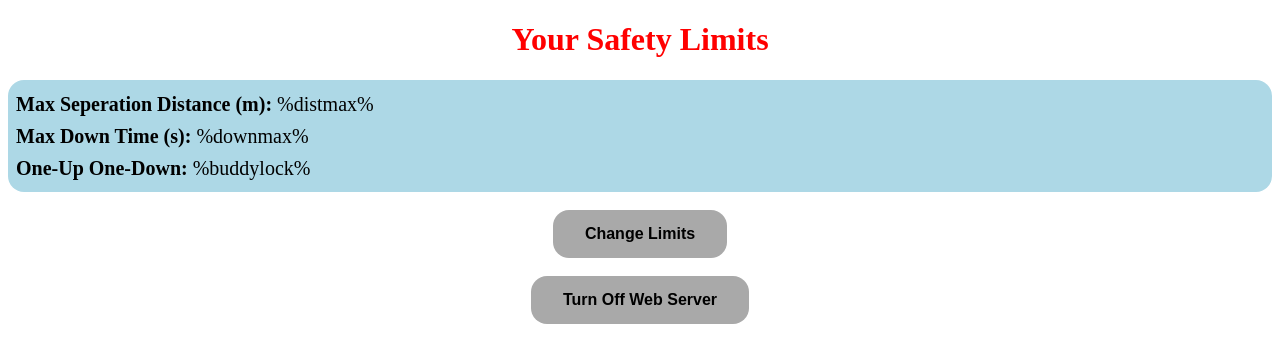
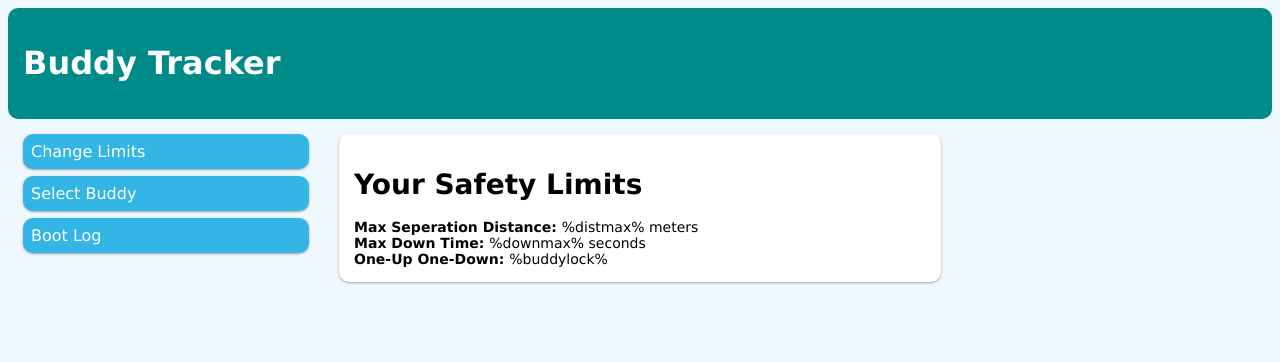
Before and after one commit to OceanLabsSeychelles/tbeam0, a plain HTML site: page data/index.html in a window 1280 px wide. Drawn offline with Linux system fonts and the light colour scheme.

Commit message:
Way prettier now, better CSS

```diff
--- a/data/index.html
+++ b/data/index.html
@@ -1,4 +1,3 @@
-<!DOCTYPE html>
 <html>
     <head>
         <title>Buddy Tracker</title>
@@ -8,21 +7,25 @@
     </head>
 
     <body>
-        <h1>Your Safety Limits</h1>
-        <div id="label-values">
-          <b>Max Seperation Distance (m): </b>%distmax%<br>
-          <b>Max Down Time (s): </b>%downmax%<br>
+      <div class="header">
+        <h1>Buddy Tracker</h1>
+      </div>
+      <div class="row">
+        <div class="col-3 col-s-3 menu">
+          <ul>
+            <li><a href='/config'>Change Limits</a></li>
+            <li>Select Buddy</li>
+            <li>Boot Log</li>
+          </ul>
+        </div>
+        <div class="col-6 col-s-9">
+          <div class="settings">
+          <h1>Your Safety Limits</h1>
+          <b>Max Seperation Distance: </b>%distmax% meters<br>
+          <b>Max Down Time: </b>%downmax% seconds<br>
           <b>One-Up One-Down: </b>%buddylock%<br>
-        </div><br>
-        <div style="text-align:center;">
-        <button onclick="window.location.href='/config';">
-            Change Limits
-        </button><br><br>
-
-        <button onclick="window.location.href='/power-off';">
-            Turn Off Web Server
-        </button>
-
+          </div>
+        </div><br><br>
         <div>
     </body>
 </html>
--- a/data/style.css
+++ b/data/style.css
@@ -1,60 +1,136 @@
-body {
-  background-color: smokey;
-  font-family: Volkorn;
+*{
+  box-sizing: border-box;
 }
 
-h1{
-  color: red;
-  text-align: center;
+.row::after {
+  content: "";
+  clear: both;
+  display: table;
 }
 
-h2{
-  color: black;
-  text-align: center;
+[class*="col-"] {
+  float: left;
+  padding: 15px;
 }
 
-input[type=number] {
-  align-items: center;
-  padding:10px;
-  margin:5px 0;
-  width: 85%;
+html {
+  font-family: "Lucida Sans", sans-serif;
+  background-color: aliceblue;
 }
 
-input[type=submit] {
-  background-color: darkgray; /* Green */
+.header {
+  background-color: darkcyan;
+  color: #ffffff;
+  padding: 15px;
+  border-radius:10px;
+}
+
+.menu ul {
+  list-style-type: none;
+  margin: 0;
+  padding: 0;
+}
+
+.menu li {
+  padding: 8px;
+  margin-bottom: 7px;
+  background-color: #33b5e5;
+  color: #ffffff;
+  box-shadow: 0 1px 3px rgba(0,0,0,0.12), 0 1px 2px rgba(0,0,0,0.24);
+  border-radius:10px;
+}
+
+.menu li a { margin: 0px; display: block; text-decoration: none; color: #ffffff;}
+
+.menu li:hover {
+  background-color: #0099cc;
+}
+
+input[type='number']{
+  width:250px;
+  padding:10px;
+  border:0px;
+  box-shadow:0 0 1px 4px rgba(0,0,0,0.06);
+  border-radius:10px;
+}
+
+input[type=button], input[type=submit], input[type=reset] {
+  background-color: darkcyan;
   border: none;
   color: white;
-  padding: 15px 32px;
-  text-align: center;
+  width:250px;
+  padding: 10px;
   text-decoration: none;
-  display: inline-block;
-  font-size: 16px;
-  border-radius: 16px;
+  margin: 4px 2px;
+  border-radius:10px;
+
+}
+.settings {
+  background-color: white;
+  padding: 15px;
+  color: black;
+  font-size: 14px;
+  box-shadow: 0 1px 3px rgba(0,0,0,0.12), 0 1px 2px rgba(0,0,0,0.24);
+  border-radius:10px;
 }
 
-button {
-  font-weight: bold;
-  background-color: darkgray;
-  border: none;
-  color: black;
-  padding: 15px 32px;
+.aside {
+  background-color: #33b5e5;
+  padding: 15px;
+  color: #ffffff;
   text-align: center;
-  text-decoration: none;
-  display: inline-block;
-  font-size: 16px;
-  border-radius: 16px;
+  font-size: 14px;
+  box-shadow: 0 1px 3px rgba(0,0,0,0.12), 0 1px 2px rgba(0,0,0,0.24);
+  border-radius:10px;
 }
 
-#label-values{
-  font-size: 20px;
-  background: lightblue;
-  padding: 8px;
-  line-height: 1.6;
-  border-radius: 16px;
+.footer {
+  background-color: #0099cc;
+  color: #ffffff;
+  text-align: center;
+  font-size: 14px;
+  padding: 15px;
+  position: absolute;
+  bottom: 0;
+  width: 95%;
+  height: 4.0rem;            /* Footer height */
+  margin-top: -200px;
 }
 
-#label{
-  color: smokeywhite;
+/* For mobile phones: */
+[class*="col-"] {
+  width: 100%;
+}
+
+@media only screen and (min-width: 600px) {
+  /* For tablets: */
+  .col-s-1 {width: 8.33%;}
+  .col-s-2 {width: 16.66%;}
+  .col-s-3 {width: 25%;}
+  .col-s-4 {width: 33.33%;}
+  .col-s-5 {width: 41.66%;}
+  .col-s-6 {width: 50%;}
+  .col-s-7 {width: 58.33%;}
+  .col-s-8 {width: 66.66%;}
+  .col-s-9 {width: 75%;}
+  .col-s-10 {width: 83.33%;}
+  .col-s-11 {width: 91.66%;}
+  .col-s-12 {width: 100%;}
+}
+@media only screen and (min-width: 768px) {
+  /* For desktop: */
+  .col-1 {width: 8.33%;}
+  .col-2 {width: 16.66%;}
+  .col-3 {width: 25%;}
+  .col-4 {width: 33.33%;}
+  .col-5 {width: 41.66%;}
+  .col-6 {width: 50%;}
+  .col-7 {width: 58.33%;}
+  .col-8 {width: 66.66%;}
+  .col-9 {width: 75%;}
+  .col-10 {width: 83.33%;}
+  .col-11 {width: 91.66%;}
+  .col-12 {width: 100%;}
 }
 
 /* The switch - the box around the slider */
@@ -80,7 +156,7 @@ button {
   left: 0;
   right: 0;
   bottom: 0;
-  background-color: red;
+  background-color: #ccc;
   -webkit-transition: .4s;
   transition: .4s;
 }
@@ -92,17 +168,17 @@ button {
   width: 26px;
   left: 4px;
   bottom: 4px;
-  background-color: #ccc;
+  background-color: white;
   -webkit-transition: .4s;
   transition: .4s;
 }
 
 input:checked + .slider {
-  background-color: blue;
+  background-color: #2196F3;
 }
 
 input:focus + .slider {
-  box-shadow: 0 0 1px #ccc;
+  box-shadow: 0 0 1px #2196F3;
 }
 
 input:checked + .slider:before {
```
Also changed, not shown: data/config.html (+27 -14 lines).
